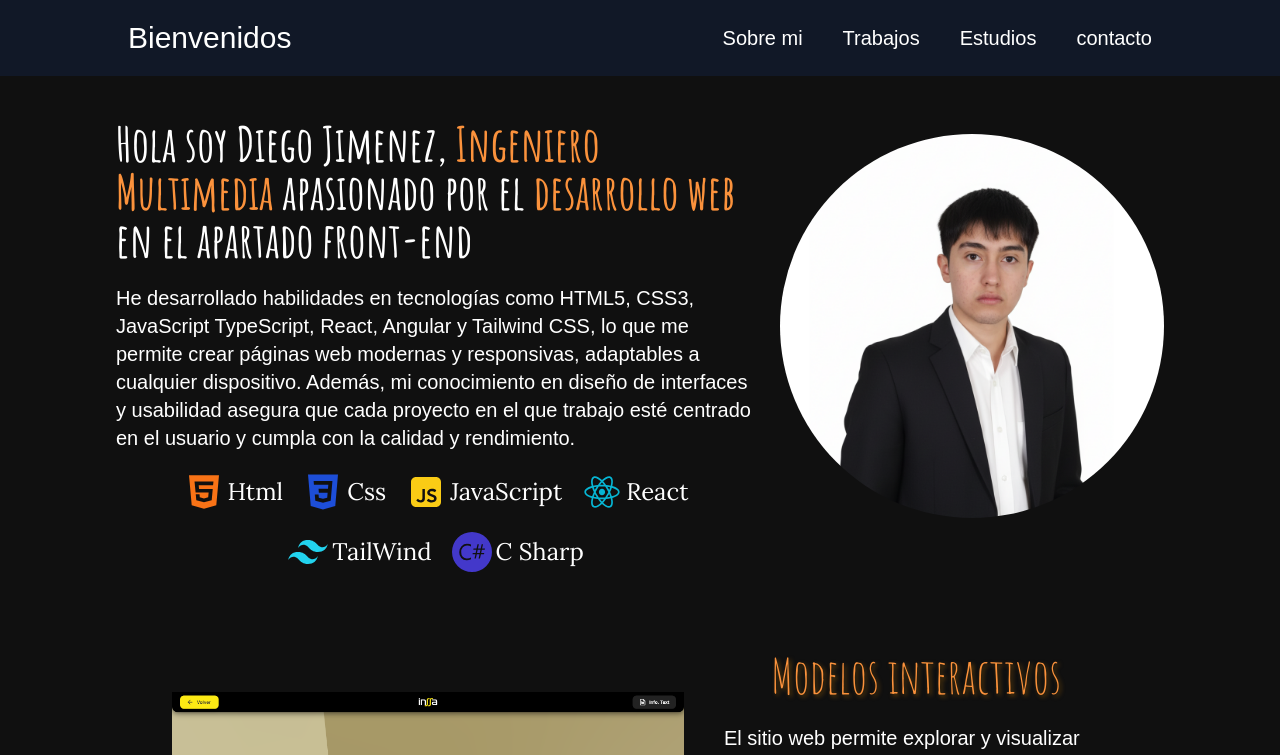
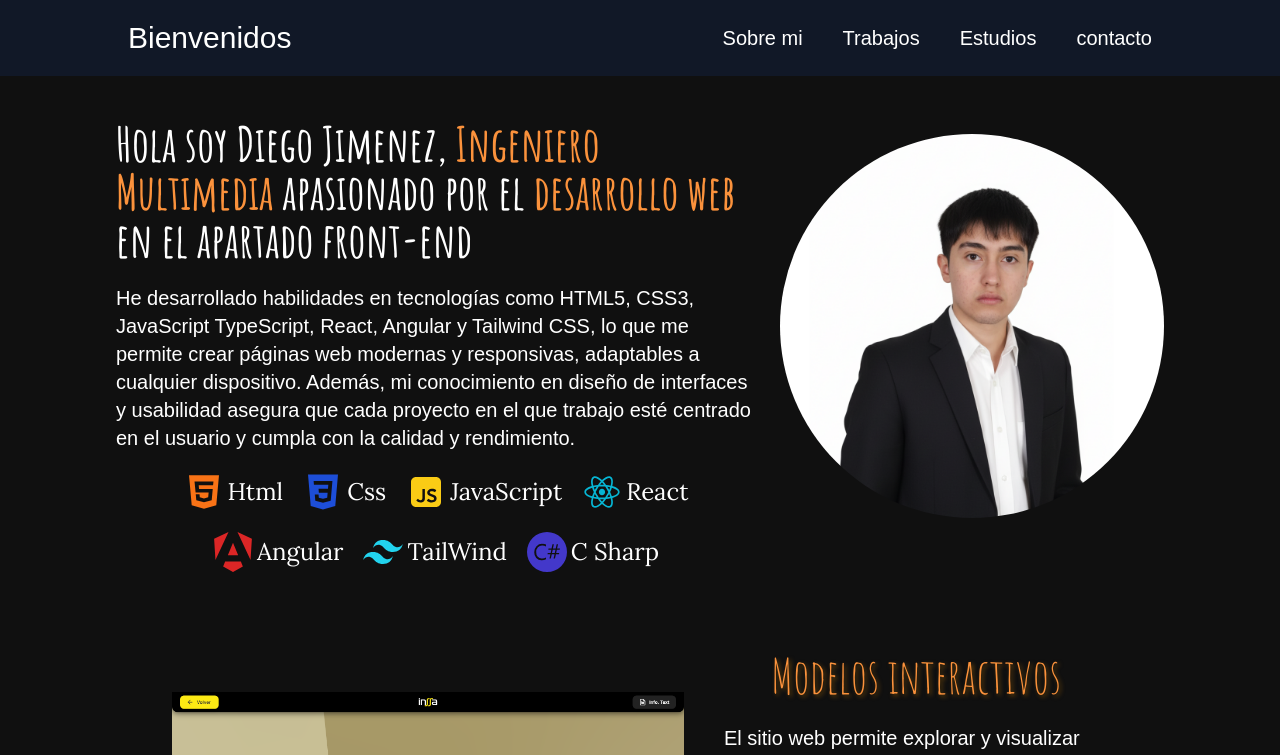
Before and after one commit to Pixelito1/portfolio, a React (Vite) app: page / in a window 1280 px wide. Shown: the top 755 px of the page. Built offline with nearby package versions, Linux system fonts and the light colour scheme; a web font is replaced by a local one.

Commit message:
add Angular

```diff
--- a/src/components/sections/Icons.jsx
+++ b/src/components/sections/Icons.jsx
@@ -5,21 +5,25 @@ import {
   RiTailwindCssFill,
 } from "react-icons/ri";
 import { IoLogoCss3 } from "react-icons/io";
-import { SiCsharp } from "react-icons/si";
+import { SiCsharp, SiAngular } from "react-icons/si"; // 👈 Importamos Angular
 
 const classes = "w-5 h-5 md:w-10 md:h-10";
-const html = <RiHtml5Fill className={`${classes}  text-orange-500`} />;
-const css = <IoLogoCss3 className={`${classes}  text-blue-700`} />;
+
+const html = <RiHtml5Fill className={`${classes} text-orange-500`} />;
+const css = <IoLogoCss3 className={`${classes} text-blue-700`} />;
 const js = <RiJavascriptFill className={`${classes} text-yellow-400`} />;
 const react = <RiReactjsFill className={`${classes} text-cyan-500`} />;
+const angular = <SiAngular className={`${classes} text-red-600`} />;
 const tw = <RiTailwindCssFill className={`${classes} text-cyan-400`} />;
 const csharp = <SiCsharp className={`${classes} text-indigo-700`} />;
+
 
 export const logos = [
   { logo: html, text: "Html" },
   { logo: css, text: "Css" },
   { logo: js, text: "JavaScript" },
   { logo: react, text: "React" },
+  { logo: angular, text: "Angular" },
   { logo: tw, text: "TailWind" },
   { logo: csharp, text: "C Sharp" },
 ];
```
